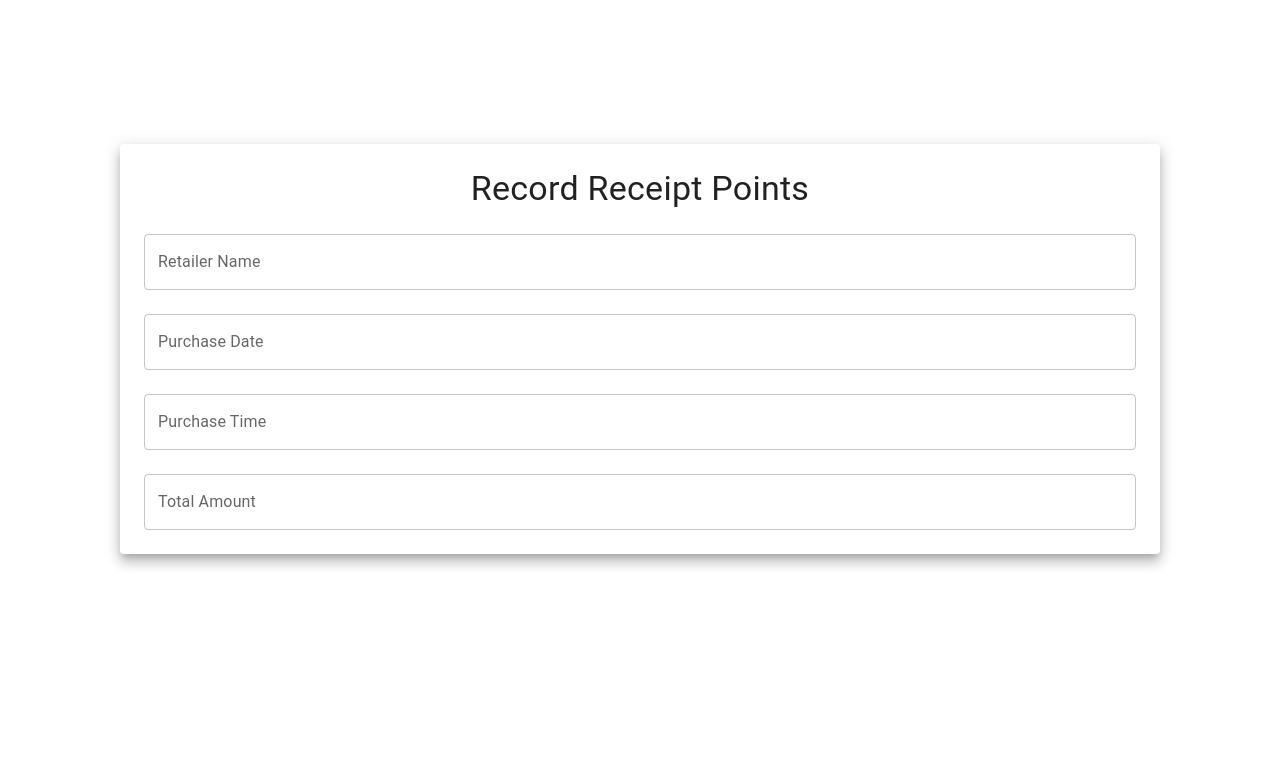
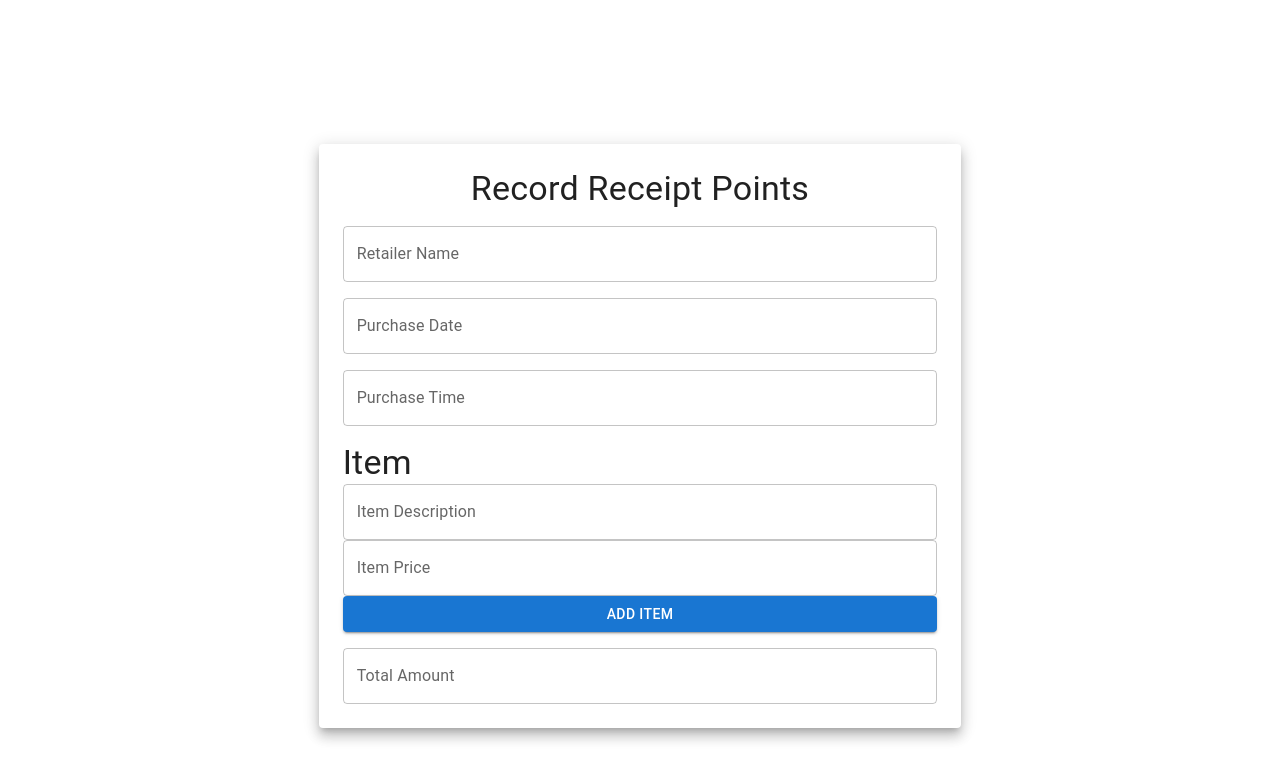
Before and after one commit to thanshaw02/fetch-receipt-processor-challenge, a React (Create React App) app in the folder receipt-frontend/: page / in a window 1280 px wide. Shown: the top 780 px of the page. Built offline with nearby package versions, Linux system fonts and the light colour scheme.

Commit message:
WIP, added item rendering/adding to ui -- very ugly right now

```diff
--- a/receipt-frontend/src/components/AddPurchasedItemComponent.tsx
+++ b/receipt-frontend/src/components/AddPurchasedItemComponent.tsx
@@ -1,15 +1,21 @@
-import { FC } from "react";
+import { FC, useState } from "react";
+import { ReceiptItem } from "../model/receipt";
+import PurchasedItem from "./PurchasedItem";
 
-
-type AddPurchasedItemComponentProps = {
-
-};
-
-const AddPurchasedItemComponent: FC<AddPurchasedItemComponentProps> = (props) => {
+const AddPurchasedItemComponent: FC<unknown> = () => {
+  const [purchasedItems, setPurchasedItems] = useState<Array<ReceiptItem>>([]);
 
   return (
     <>
+      {/* this is where we display the added receipt items */}
+      {purchasedItems.map((item) => (
+        <PurchasedItem receiptItem={item}/>
+      ))}
 
+      {/* This is where you can add new receipt items */}
+      <PurchasedItem
+        onChange={(item: ReceiptItem) =>  setPurchasedItems((oldArr) => [...oldArr, item])}
+      />
     </>
   );
 };
--- a/receipt-frontend/src/components/App.tsx
+++ b/receipt-frontend/src/components/App.tsx
@@ -1,13 +1,9 @@
 import { FC } from 'react';
-import { Box, Paper, TextField, Typography } from '@mui/material';
-// import { DatePicker } from '@mui/x-date-pickers';
-import { Controller, useForm } from 'react-hook-form';
-// import { DatePicker, LocalizationProvider } from '@mui/x-date-pickers';
-// import { AdapterDayjs } from '@mui/x-date-pickers/AdapterDayjs'
+import { Box, Grid, Paper, TextField, Typography } from '@mui/material';
 import { formOptionRules } from "../model/formOptionRules"
+import AddPurchasedItemComponent from './AddPurchasedItemComponent';
 
 const App: FC<unknown> = () => {
-  const { control, handleSubmit, register } = useForm();
 
   const submitForm = () => {
 
@@ -16,7 +12,7 @@ const App: FC<unknown> = () => {
   return (
     <Box
       component="form"
-      onSubmit={handleSubmit(submitForm)}
+      onSubmit={submitForm}
       sx={{
         display: "flex",
         alignItems: "center",
@@ -25,6 +21,8 @@ const App: FC<unknown> = () => {
       }}
     >
       <Paper elevation={9} sx={{ p: 3 }}>
+        <Grid>
+          <Grid item xs={12}>
             <Typography
               component="h1"
               variant="h4"
@@ -35,85 +33,57 @@ const App: FC<unknown> = () => {
             >
               Record Receipt Points
             </Typography>
+          </Grid>
 
           {/* retailer name field */}
-        <Controller
-          name="retailer"
-          control={control}
-          defaultValue=""
-          rules={formOptionRules.retailer}
-          render={({ field }) => (
+          <Grid item xs={12} sx={{ mt: 2 }}>
             <TextField
-              sx={{ mt: 3 }}
               fullWidth
               size="medium"
               variant="outlined"
               label="Retailer Name"
-              {...field}
-              {...register("retailer")}
+              name="retailer-name"
             />
-          )}
-        />
+          </Grid>
 
           {/* purchase date field */}
-        <Controller
-          name="purchase-date"
-          control={control}
-          defaultValue=""
-          rules={formOptionRules.purchaseDate}
-          render={({ field }) => (
+          <Grid item xs={12} sx={{ mt: 2 }}>
             <TextField
-              sx={{ mt: 3 }}
               fullWidth
               size="medium"
               variant="outlined"
               label="Purchase Date"
-              {...field}
-              {...register("purchase-date")}
+              name="purchase-date"
             />
-          )}
-        />
+          </Grid>
 
           {/* purchase time field */}
-        <Controller
-          name="purchase-time"
-          control={control}
-          defaultValue=""
-          rules={formOptionRules.purchaseDate}
-          render={({ field }) => (
+          <Grid item xs={12} sx={{ mt: 2 }}>
             <TextField
-              sx={{ mt: 3 }}
               fullWidth
               size="medium"
               variant="outlined"
               label="Purchase Time"
-              {...field}
-              {...register("purchase-time")}
+              name="purchase-time"
             />
-          )}
-        />
+          </Grid>
 
           {/* items purchased field */}
-
+          <Grid item xs={12} sx={{ mt: 2 }}>
+            <AddPurchasedItemComponent />
+          </Grid>
 
           {/* total amount field */}
-        <Controller
-          name="total"
-          control={control}
-          defaultValue=""
-          rules={formOptionRules.purchaseDate}
-          render={({ field }) => (
+          <Grid item xs={12} sx={{ mt: 2 }}>
             <TextField
-              sx={{ mt: 3 }}
               fullWidth
               size="medium"
               variant="outlined"
               label="Total Amount"
-              {...field}
-              {...register("total")}
+              name="total-amount"
             />
-          )}
-        />
+          </Grid>
+        </Grid>
       </Paper>
     </Box>
   );
--- a/receipt-frontend/src/components/PurchasedItem.tsx
+++ b/receipt-frontend/src/components/PurchasedItem.tsx
@@ -1,55 +1,71 @@
-import { Box, TextField, Typography } from "@mui/material";
+import { Button, TextField, Typography } from "@mui/material";
 import { FC, useState } from "react";
 import { ReceiptItem } from "../model/receipt";
 
 
 type PurchasedItemProps = {
+  onChange?: (item: ReceiptItem) => void;
   receiptItem?: ReceiptItem;
 };
 
 const PurchasedItem: FC<PurchasedItemProps> = ({
+  onChange,
   receiptItem
 }) => {
-  const [item, setItem] = useState<ReceiptItem | undefined>(receiptItem);
+  const [itemDescription, setItemDescription] = useState<string>("");
+  const [itemPrice, setItemPrice] = useState<string>("");
 
-  const handleSubmit = (event: React.FormEvent<HTMLFormElement>) => {
-    event.preventDefault();
-    const formData = new FormData(event.currentTarget);
+  const handleSubmit = () => {
+    if (itemDescription && itemPrice) {
+      const newItem: ReceiptItem = {
+        shortDescription: itemDescription,
+        price: itemPrice
+      };
 
-    const itemDescription = formData.get("item-description");
-    if (!itemDescription) {
-      // do some error sutff
-    }
-
-    const itemPrice = formData.get("item-price");
-    if (!itemPrice) {
-      // do some error stuff
+      if (onChange) {
+        onChange(newItem);
+      }
+      setItemDescription("");
+      setItemPrice("");
     }
   };
 
   return (
-    <Box component="form" onSubmit={handleSubmit}>
+    <>
       <Typography component="h3" variant="h4">
         Item
       </Typography>
       <TextField
         fullWidth
+        disabled={!!receiptItem}
         size="medium"
         variant="outlined"
         label="Item Description"
         name="item-description"
-        value={item?.shortDescription || ""}
+        value={receiptItem?.shortDescription || itemDescription}
+        onChange={(e) => setItemDescription(e.target.value)}
 
       />
       <TextField
         fullWidth
+        disabled={!!receiptItem}
         size="medium"
         variant="outlined"
         label="Item Price"
         name="item-price"
-        value={item?.price || ""}
+        value={receiptItem?.price || itemPrice}
+        onChange={(e) => setItemPrice(e.target.value)}
       />
-    </Box>
+      {!receiptItem && (
+        <Button
+          fullWidth
+          variant="contained"
+          onClick={handleSubmit}
+        >
+          Add Item
+        </Button>
+      )}
+    </>
   );
 };
 
```
Lines whose indentation alone changed are shown as unchanged.
